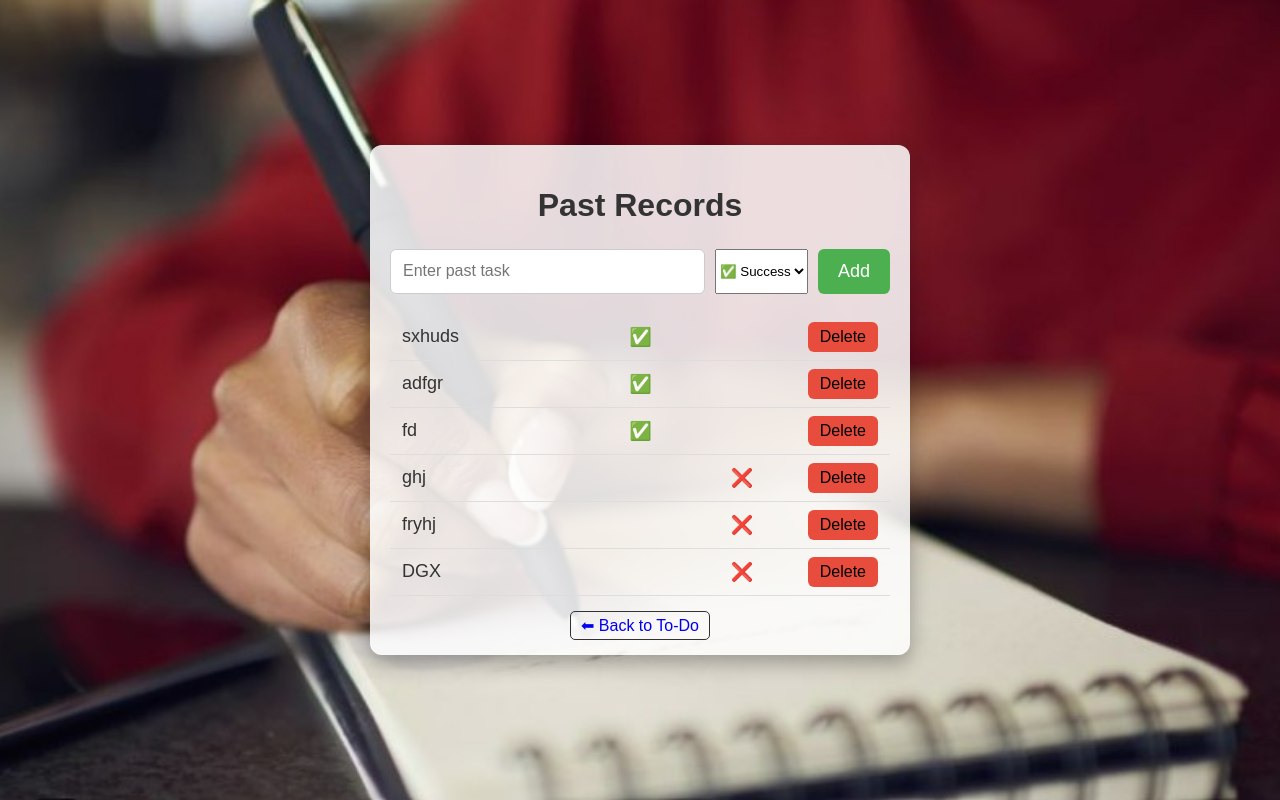
After one commit to Ans-Jose/TO-DO-APP, a Flask app: page /past in a window 1280 px wide. The commit adds this page. Run offline with Flask 3, Linux system fonts and the light colour scheme; data comes from the database, SQL or seed files in the repository; both versions use the stored data as it was after the commit.

Commit message:
Update past records page: layout, add, delete functionality

```diff
--- a/app.py
+++ b/app.py
@@ -1,42 +1,75 @@
-from flask import Flask, render_template, request, jsonify, session
+from flask import Flask, render_template, request, jsonify
+import sqlite3
 import os
 
 app = Flask(__name__)
-app.secret_key = "your-secret-key"  # needed for sessions
 
+def get_db_connection():
+    conn = sqlite3.connect("data.db")
+    conn.row_factory = sqlite3.Row
+    return conn
+
+# ---- Home / To-Do List ----
 @app.route('/')
 def home():
-    # initialize a tasks list for this user if it doesn't exist
-    if 'tasks' not in session:
-        session['tasks'] = []
     return render_template('index.html')
 
 @app.route('/tasks', methods=['GET'])
 def get_tasks():
-    return jsonify(session.get('tasks', []))
+    conn = get_db_connection()
+    tasks = conn.execute("SELECT * FROM tasks").fetchall()
+    conn.close()
+    return jsonify([dict(t) for t in tasks])
 
 @app.route('/tasks', methods=['POST'])
 def add_task():
     data = request.get_json()
-    task_data = {
-        "task": data['task'],
-        "date": data['date'],
-        "time": data['time']
-    }
-    tasks = session.get('tasks', [])
-    tasks.append(task_data)
-    session['tasks'] = tasks
-    return jsonify({"message": "Task added!"}), 201
+    conn = get_db_connection()
+    conn.execute("INSERT INTO tasks (task, date, time) VALUES (?, ?, ?)",
+                 (data['task'], data['date'], data['time']))
+    conn.commit()
+    conn.close()
+    return jsonify({"message": "Task added!"})
 
 @app.route('/tasks/<int:task_id>', methods=['DELETE'])
 def delete_task(task_id):
-    tasks = session.get('tasks', [])
-    if 0 <= task_id < len(tasks):
-        tasks.pop(task_id)
-        session['tasks'] = tasks
-        return jsonify({"message": "Task deleted!"})
-    return jsonify({"error": "Task not found"}), 404
+    conn = get_db_connection()
+    result = conn.execute("DELETE FROM tasks WHERE id = ?", (task_id,))
+    conn.commit()
+    conn.close()
+    if result.rowcount == 0:
+        return jsonify({"error": "Task not found"}), 404
+    return jsonify({"message": "Deleted successfully!"})
+
+# ---- Past Records ----
+@app.route('/past')
+def past():
+    return render_template('past.html')
+
+@app.route('/past_records', methods=['GET'])
+def past_records():
+    conn = get_db_connection()
+    records = conn.execute("SELECT * FROM past_tasks").fetchall()
+    conn.close()
+    return jsonify([dict(r) for r in records])
+
+@app.route('/past_records', methods=['POST'])
+def add_past_record():
+    data = request.get_json()
+    conn = get_db_connection()
+    conn.execute("INSERT INTO past_tasks (task, status) VALUES (?, ?)",
+                 (data['entry'], data['status']))
+    conn.commit()
+    conn.close()
+    return jsonify({"message": "Past record added!"})
+
+@app.route('/past_records/<int:id>', methods=['DELETE'])
+def delete_past_record(id):
+    conn = get_db_connection()
+    conn.execute("DELETE FROM past_tasks WHERE id = ?", (id,))
+    conn.commit()
+    conn.close()
+    return jsonify({"message": "Deleted successfully!"})
 
 if __name__ == '__main__':
-    port = int(os.environ.get("PORT", 5000))
-    app.run(host="0.0.0.0", port=port, debug=True)
+    app.run(debug=True)
--- a/static/style.css
+++ b/static/style.css
@@ -1,4 +1,3 @@
-/* Whole page styling */
 body {
     background-image: url("/static/background.jpg");
     background-size: cover;
@@ -11,6 +10,28 @@ body {
     justify-content: center;
     align-items: center;
     min-height: 100vh;
+}
+
+/* Past records link above container */
+.past-link {
+    text-align: center;
+    margin-bottom: 15px;
+}
+
+.past-link a {
+    font-size: 18px;
+    font-weight: bold;
+    color: #4CAF50;
+    text-decoration: none;
+    padding: 8px 16px;
+    border: 2px solid #4CAF50;
+    border-radius: 6px;
+    transition: background 0.3s, color 0.3s;
+}
+
+.past-link a:hover {
+    background: #4CAF50;
+    color: white;
 }
 
 /* Center container box */
@@ -73,6 +94,33 @@ ul {
     margin-top: 25px;
     padding: 0;
 }
+
+/* Each task row */
+ul li {
+    display: flex;
+    justify-content: space-between; /* left, center, right */
+    align-items: center;
+    padding: 8px 12px;
+    border-bottom: 1px solid #ddd;
+}
+
+/* Individual elements */
+ul li .task-name {
+    text-align: left;
+    flex: 1;
+}
+
+ul li .task-date {
+    text-align: center;
+    flex: 1;
+}
+
+ul li .task-time {
+    text-align: right;
+    flex: 1;
+    padding-right:45px;
+}
+
 
 /* Each task item */
 li {
@@ -231,3 +279,15 @@ li button {
 li button:hover {
     background-color: #c0392b;
 }
+
+.past-row {
+    display: flex;
+    align-items: center;
+    padding: 8px 12px;
+    border-bottom: 1px solid #ddd;
+    gap: 10px; /* space between columns */
+}
+
+.past-task { flex: 2; text-align: left; }
+.past-success, .past-failure { flex: 1; text-align: center; }
+.past-row button { flex: 0; margin-left: 10px; }
--- /dev/null
+++ b/templates/past.html
@@ -0,0 +1,125 @@
+<!DOCTYPE html>
+<html lang="en">
+<head>
+    <meta charset="UTF-8">
+    <title>Past Records</title>
+    <link rel="stylesheet" href="{{ url_for('static', filename='style.css') }}">
+    <style>
+        /* Container styling */
+        .container { max-width: 600px; margin: auto; padding: 20px; }
+
+        /* Input row */
+        .input-row { display: flex; gap: 10px; margin-bottom: 20px; }
+
+        /* Past records list */
+        #pastList { list-style: none; padding: 0; margin: 0; }
+
+        /* Each row */
+        .past-row {
+            display: flex;
+            align-items: center;
+            padding: 8px 12px;
+            border-bottom: 1px solid #ddd;
+            gap: 10px;
+        }
+
+        .past-task { flex: 2; text-align: left; }
+        .past-success, .past-failure { flex: 1; text-align: center; }
+        .past-row button { flex: 0; margin-left: 10px; }
+
+        /* Back button */
+        .past-button { text-decoration: none; padding: 5px 10px; border: 1px solid #333; border-radius: 5px; }
+    </style>
+</head>
+
+<body>
+    <div class="container">
+        <div class="top-row">
+            <h1>Past Records</h1>
+        </div>
+
+        <!-- Input row to add past record -->
+        <div class="input-row">
+            <input id="pastInput" type="text" placeholder="Enter past task">
+            <select id="statusInput">
+                <option value="success">✅ Success</option>
+                <option value="failure">❌ Failure</option>
+            </select>
+            <button onclick="addPast()">Add</button>
+        </div>
+
+        <!-- List of past records -->
+        <ul id="pastList"></ul>
+
+        <!-- Back to To-Do List -->
+        <div style="text-align:center; margin-top:20px;">
+            <a href="{{ url_for('home') }}" class="past-button">⬅ Back to To-Do</a>
+        </div>
+    </div>
+
+    <script>
+    // Load past records
+    async function loadPastRecords() {
+        const res = await fetch('/past_records');
+        const records = await res.json();
+        const pastList = document.getElementById('pastList');
+        pastList.innerHTML = '';
+
+        records.forEach(record => {
+            const li = document.createElement('li');
+            li.className = 'past-row';
+
+            // Task column
+            const taskSpan = document.createElement('span');
+            taskSpan.className = 'past-task';
+            taskSpan.textContent = record.task;
+
+            // Success column
+            const successSpan = document.createElement('span');
+            successSpan.className = 'past-success';
+            successSpan.textContent = record.status.toLowerCase() === 'success' ? '✅' : '';
+
+            // Failure column
+            const failureSpan = document.createElement('span');
+            failureSpan.className = 'past-failure';
+            failureSpan.textContent = record.status.toLowerCase() === 'failure' ? '❌' : '';
+
+            // Delete button
+            const btn = document.createElement('button');
+            btn.textContent = 'Delete';
+            btn.onclick = async () => {
+                await fetch(`/past_records/${record.id}`, { method: 'DELETE' });
+                loadPastRecords(); // Refresh list after delete
+            };
+
+            // Append all elements to li
+            li.appendChild(taskSpan);
+            li.appendChild(successSpan);
+            li.appendChild(failureSpan);
+            li.appendChild(btn);
+
+            pastList.appendChild(li);
+        });
+    }
+
+    // Add a new past record
+    async function addPast() {
+        const entry = document.getElementById('pastInput').value;
+        const status = document.getElementById('statusInput').value;
+        if (!entry) return alert("Please enter something!");
+
+        await fetch('/past_records', {
+            method: 'POST',
+            headers: { 'Content-Type': 'application/json' },
+            body: JSON.stringify({ entry, status })
+        });
+
+        document.getElementById('pastInput').value = ''; // clear input
+        loadPastRecords(); // refresh the list dynamically
+    }
+
+    // Load past records when page opens
+    window.onload = loadPastRecords;
+    </script>
+</body>
+</html>
```
Also changed, not shown: init_db.py (added, +31 -0 lines), static/past.js (added, +40 -0 lines), static/script.js (+5 -14 lines), templates/index.html (+60 -8 lines), data.db (added).
